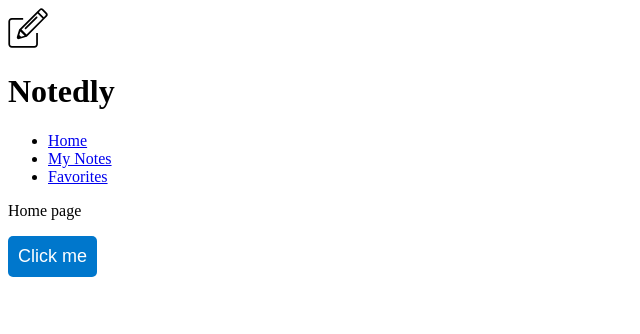
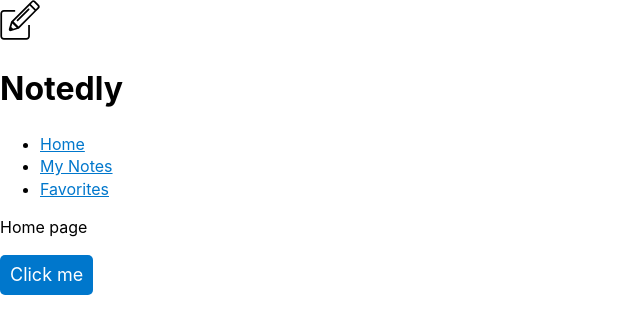
Before and after one commit to Aemulatio/book_javascript_development, a React (Vite) app in the folder web/: page / in a window 1280 px wide. Shown: the top 334 px of the page, without its empty margins (0-640 px from the left). Built offline with nearby package versions, Linux system fonts and the light colour scheme.

Commit message:
Глобальные стили

```diff
--- a/web/src/App.js
+++ b/web/src/App.js
@@ -3,12 +3,14 @@
 
 import React from "react";
 import ReactDOM from "react-dom";
+
 import Pages from "./pages";
-
+import GlobalStyle from "./components/GlobalStyle";
 
 const App = () => {
     return (
         <div>
+            <GlobalStyle/>
             <Pages/>
         </div>
     );
--- /dev/null
+++ b/web/src/components/GlobalStyle.js
@@ -0,0 +1,34 @@
+import {createGlobalStyle} from "styled-components";
+import normalize from "normalize.css"
+
+export default createGlobalStyle`
+  ${normalize}
+  *, *:before, *:after {
+    box-sizing: border-box;
+  }
+
+  body, html {
+    height: 100%;
+    margin: 0;
+  }
+
+  body {
+    font-family: -apple-system, BlinkMacSystemFont, 'Segoe UI', 'Roboto', 'Oxygen', 'Ubuntu', 'Cantarell', 'Fira Sans', 'Droid Sans', 'Helvetica Neue', sans-serif;
+    background-color: #fff;
+    line-height: 1.4;
+  }
+
+  a:link, a:visited {
+    color: #0077cc;
+  }
+
+  a:hover,
+  a:focus {
+    color: #004499;
+  }
+
+  code, pre {
+    max-width: 100%;
+  }
+
+`;
```
